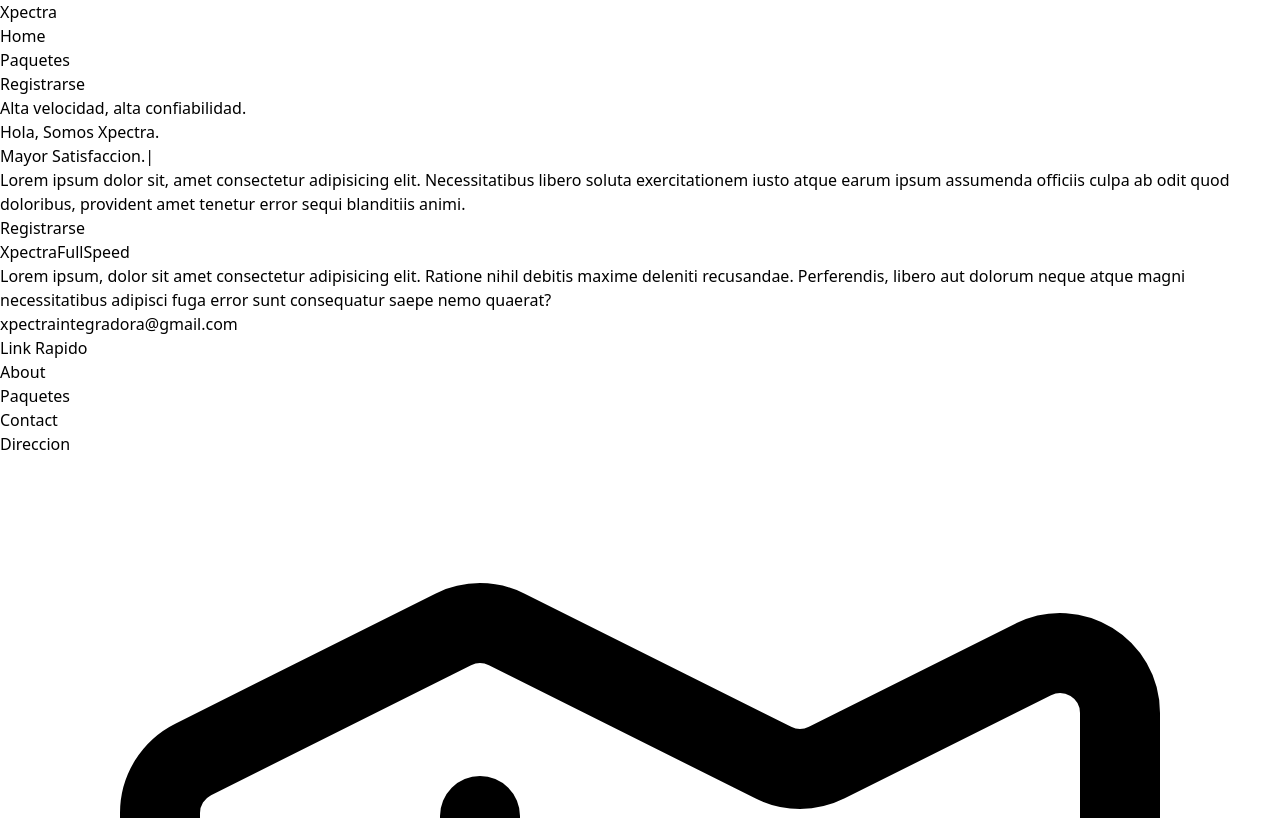
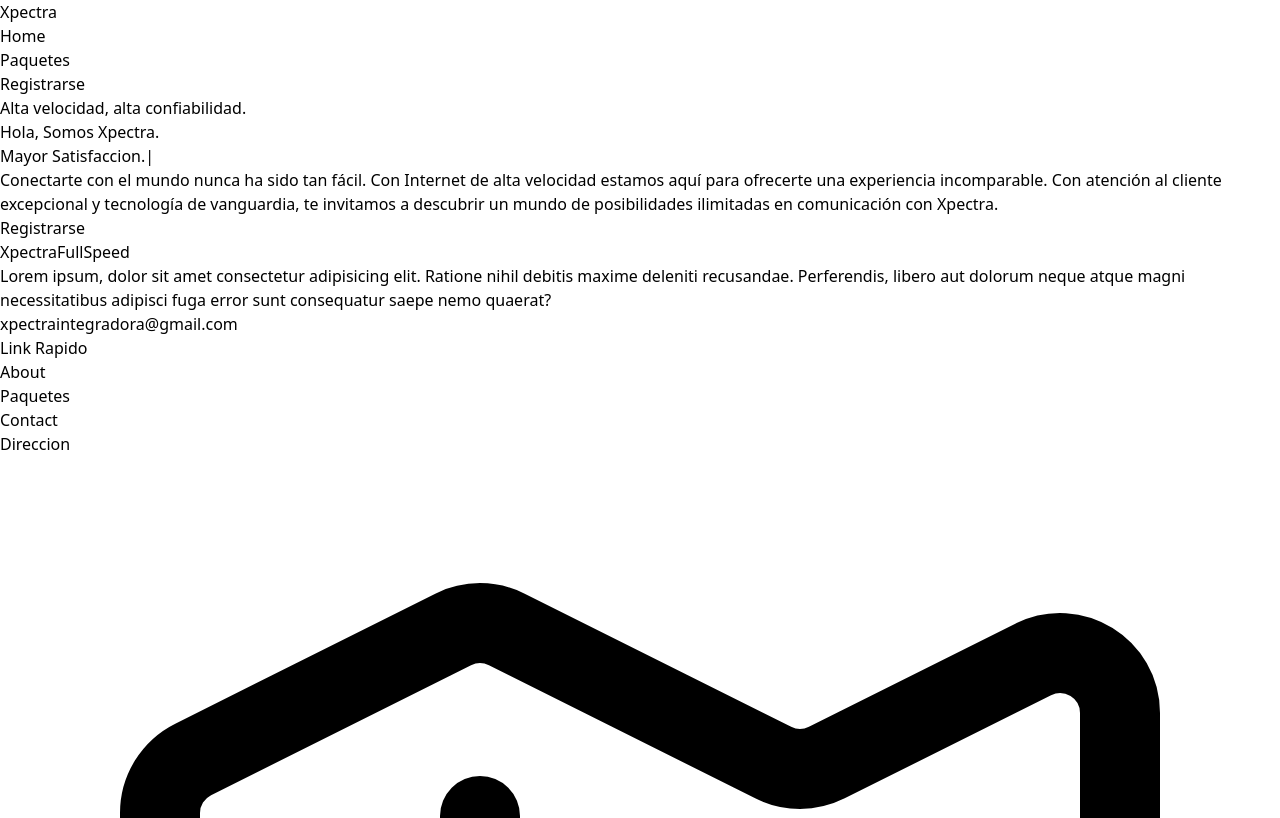
Before and after one commit to Papucho5324/Route-react-integradora, a React (Vite) app: page / in a window 1280 px wide. Shown: the top 818 px of the page. Built offline with nearby package versions, Linux system fonts and the light colour scheme.

Commit message:
Nuevo mensaje de bienvenida

```diff
--- a/src/components/Hero.tsx
+++ b/src/components/Hero.tsx
@@ -15,10 +15,9 @@ const Hero = () => {
             data-aos="fade-up"
             data-aos-delay="800"
             className='mt-[1,2rem] text-[15px] md:text-[17px] text-[#c4cfde]'>
-              Lorem ipsum dolor sit, amet consectetur adipisicing elit.
-              Necessitatibus libero soluta exercitationem iusto atque earum
-              ipsum assumenda officiis culpa ab odit quod doloribus,
-              provident amet tenetur error sequi blanditiis animi.
+              Conectarte con el mundo nunca ha sido tan fácil. Con Internet de alta velocidad
+              estamos aquí para ofrecerte una experiencia incomparable. Con atención al cliente excepcional y tecnología de vanguardia,
+              te invitamos a descubrir un mundo de posibilidades ilimitadas en comunicación con <span>Xpectra</span>.
             </p>
             <div className='mt-[2rem] flex items-center space-x-6'>
               <a href="/#/registrarse">
```
